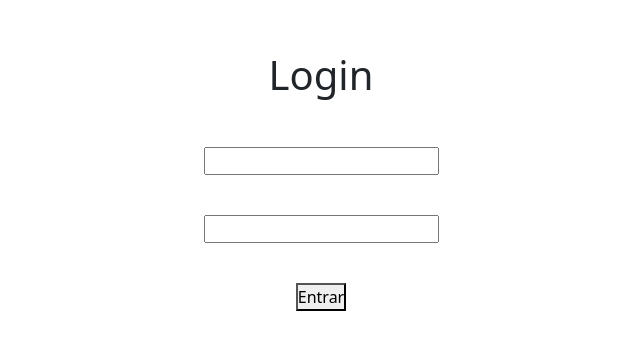
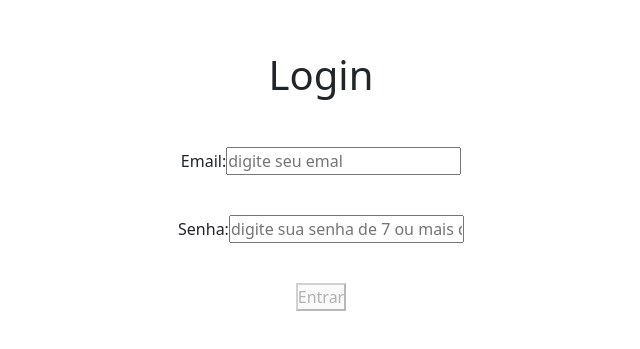
Before and after one commit to matheus-proenca/Project-Recipes-App, a React (Create React App) app: page / in a window 1280 px wide. Shown: the part 219-568 px from the top of the page, without its empty margins (319-959 px from the left). Built offline with nearby package versions, Linux system fonts and the light colour scheme.

Commit message:
requisito 4

```diff
--- a/src/pages/Login.js
+++ b/src/pages/Login.js
@@ -1,12 +1,45 @@
-import React from 'react';
+import React, { useState, useEffect } from 'react';
 
 function Login() {
+  const [email, setEmail] = useState('');
+  const [password, setPassword] = useState('');
+  const [atived, setAtived] = useState(true);
+
+  const minimo = 7;
+  const senhaCorreta = password.length >= minimo;
+  const emailCorreto = /^\w+([-+.']\w+)*@\w+([-.]\w+)*\.\w+([-.]\w+)*$/.test(email);
+  const disabled = !(senhaCorreta && emailCorreto);
+
+  useEffect(() => {
+    setAtived(disabled);
+  }, [disabled]);
+
   return (
     <div className="login">
       <h1>Login</h1>
-      <input type="email" data-testid="email-input" />
-      <input type="password" data-testid="password-input" />
-      <button data-testid="login-submit-btn">Entrar</button>
+      <label htmlFor="email">
+        Email:
+        <input
+          type="email"
+          id="email"
+          data-testid="email-input"
+          placeholder="digite seu emal"
+          value={ email }
+          onChange={ (e) => setEmail(e.target.value) }
+        />
+      </label>
+      <label htmlFor="password">
+        Senha:
+        <input
+          type="password"
+          id="password"
+          data-testid="password-input"
+          placeholder="digite sua senha de 7 ou mais digitos"
+          value={ password }
+          onChange={ (e) => setPassword(e.target.value) }
+        />
+      </label>
+      <button data-testid="login-submit-btn" disabled={ atived }>Entrar</button>
     </div>
   );
 }
```
Also changed, not shown: src/tests/helpers/renderWithRouter.js (added, +13 -0 lines), 1 other file (tests, documents, lock files or other folders).
